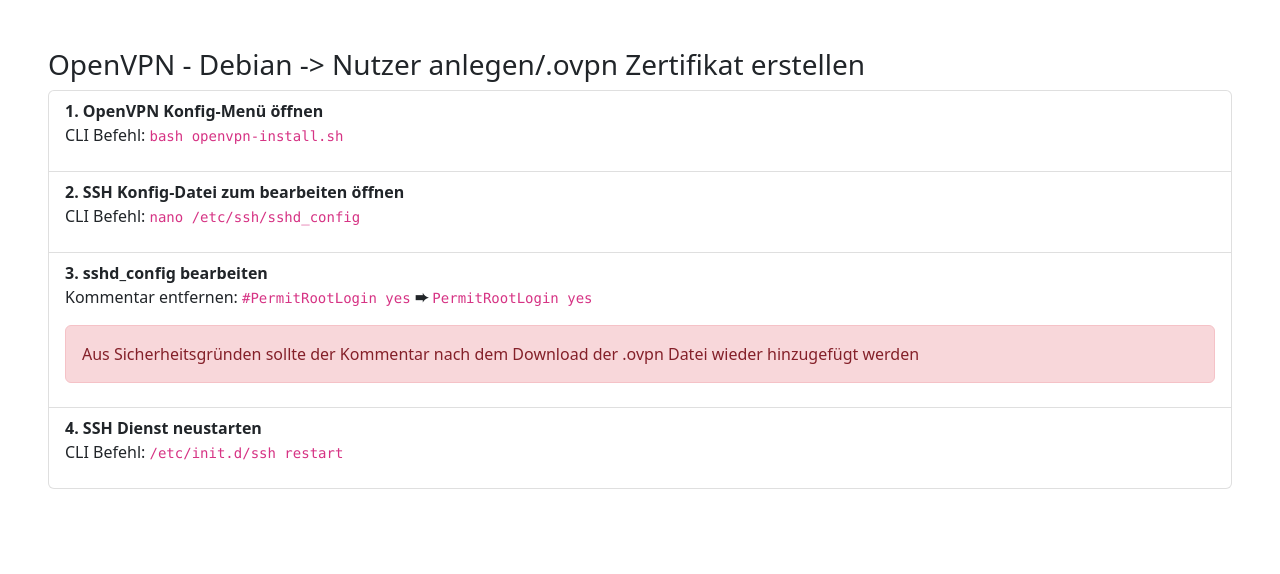
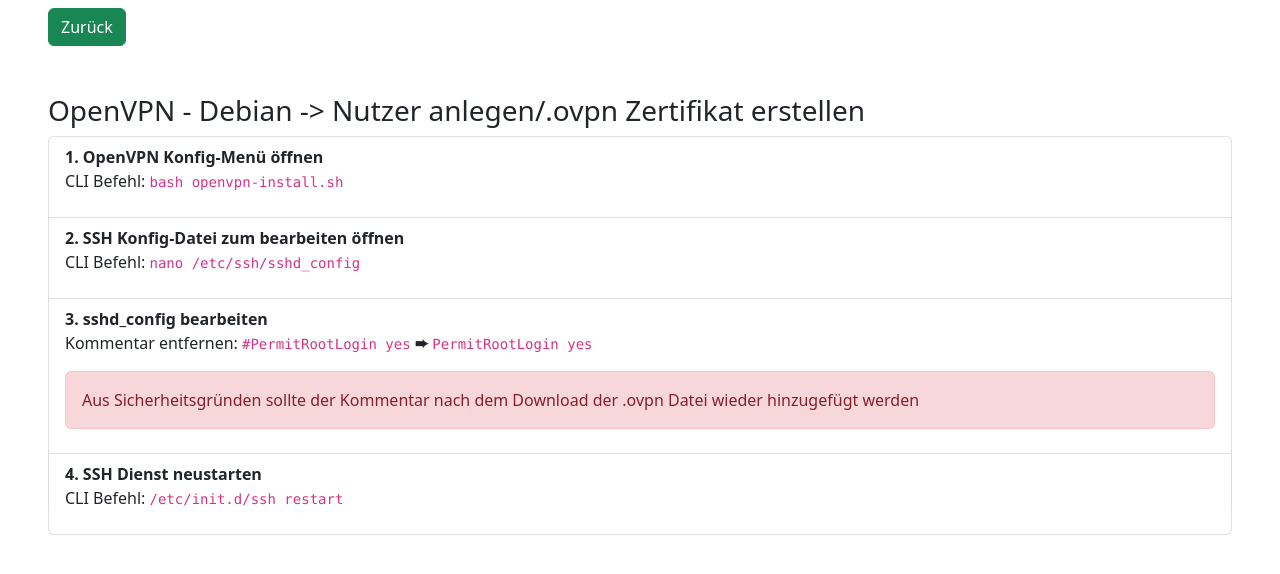
Before and after one commit to EricU98/ericu98.github.io, a website: page OpenVPN-New-User/index.html in a window 1280 px wide. Drawn offline with nearby package versions, Linux system fonts and the light colour scheme.

Commit message:
added "Zurück" Button

```diff
--- a/OpenVPN-New-User/index.html
+++ b/OpenVPN-New-User/index.html
@@ -12,6 +12,10 @@
       />
    </head>
    <body>
+      <button onclick="history.back()" class="btn btn-success ms-5 mt-2">
+         Zurück
+      </button>
+
       <div class="m-5">
          <h3>OpenVPN - Debian -> Nutzer anlegen/.ovpn Zertifikat erstellen</h3>
          <ul class="list-group">
```
